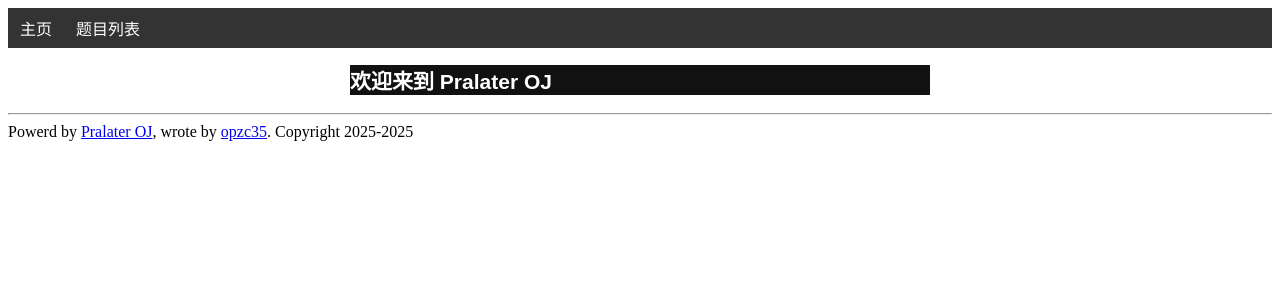
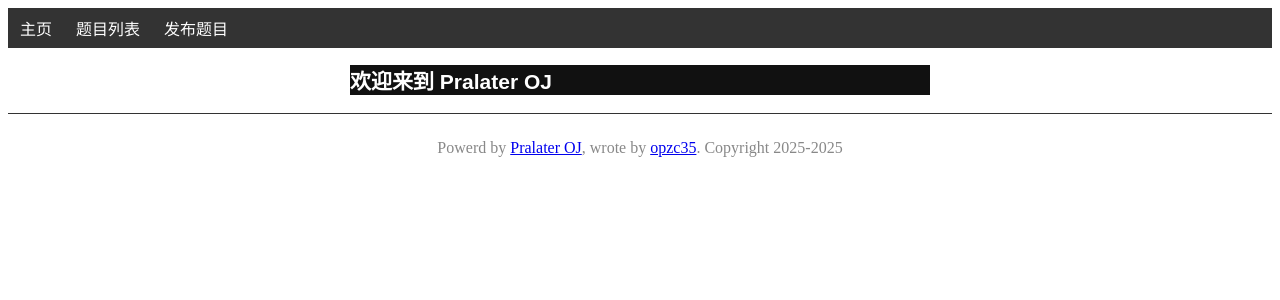
Before and after one commit to opzc35/PralaterOJ, a Flask app: page / in a window 1280 px wide. Shown: the top 300 px of the page. Run offline with Flask 2, Linux system fonts and the light colour scheme.

Commit message:
修复了底栏和页面内容合并的漏洞，并且增强页面美观性。并且将发布题目增加进入导航栏

```diff
--- a/static/index.css
+++ b/static/index.css
@@ -33,9 +33,16 @@ nav li a:hover{
     color: white;
 }
 
-footer {
+.footer {
     color: #888;
     margin-top: 15px;
     text-align: center;
     padding: 10px;
 }
+
+hr {
+    color: #333333;
+    background-color: #333333;
+    height: 1px;
+    border: none;
+}
--- a/templates/base.html
+++ b/templates/base.html
@@ -16,6 +16,9 @@
             <li>
                 <a href="{{ url_for('problem', pid='list') }}">题目列表</a>
             </li>
+            <li>
+                <a href="{{ url_for('newproblem') }}">发布题目</a>
+            </li>
         </ul>
     </nav>
     <div class="content">
```
